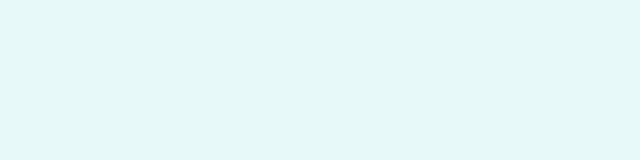
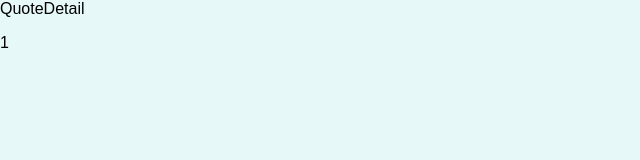
Before and after one commit to Fabianes96/react-complete-guide, a React (Create React App) app: page /quotes/1 in a window 1280 px wide. Shown: the top 160 px of the page, without its empty margins (0-640 px from the left). Built offline with nearby package versions, Linux system fonts and the light colour scheme.

Commit message:
Add quotes pages & routes

```diff
--- a/src/App.js
+++ b/src/App.js
@@ -1,8 +1,24 @@
+import {Redirect, Route, Switch} from 'react-router-dom'
+import { AllQuotes } from './pages/AllQuotes';
+import { NewQuote } from './pages/NewQuote';
+import { QuoteDetail } from './pages/QuoteDetail';
+
 function App() {
   return (
-    <div>
-
-    </div>
+    <Switch>
+      <Route exact path='/quotes'>
+        <AllQuotes />
+      </Route>
+      <Route path='/quotes/:quoteId'>
+        <QuoteDetail />
+      </Route>
+      <Route path='/new-quote'>
+        <NewQuote />
+      </Route>
+      <Route exact path="/">
+        <Redirect to="/quotes"/>
+      </Route>
+    </Switch>
   );
 }
 
--- a/src/index.js
+++ b/src/index.js
@@ -1,6 +1,12 @@
-import ReactDOM from 'react-dom';
+import ReactDOM from "react-dom";
+import { BrowserRouter } from "react-router-dom";
 
-import './index.css';
-import App from './App';
+import "./index.css";
+import App from "./App";
 
-ReactDOM.render(<App />, document.getElementById('root'));
+ReactDOM.render(
+  <BrowserRouter>
+    <App />
+  </BrowserRouter>,
+  document.getElementById("root")
+);
--- /dev/null
+++ b/src/pages/AllQuotes.js
@@ -0,0 +1,7 @@
+import React from 'react'
+
+export const AllQuotes = () => {
+  return (
+    <div>AllQuotes</div>
+  )
+}
--- /dev/null
+++ b/src/pages/NewQuote.js
@@ -0,0 +1,7 @@
+import React from 'react'
+
+export const NewQuote = () => {
+  return (
+    <div>NewQuote</div>
+  )
+}
--- /dev/null
+++ b/src/pages/QuoteDetail.js
@@ -0,0 +1,16 @@
+import React from 'react'
+import { Route, useParams } from 'react-router-dom'
+import Comments from '../components/comments/Comments';
+
+export const QuoteDetail = () => {
+  const params = useParams()
+  return (
+    <section>
+      <div>QuoteDetail</div>
+      <p>{params.quoteId}</p>
+      <Route path={`/quotes/${params.quoteId}/comments`}>
+        <Comments />
+      </Route>
+    </section>
+  );
+};
```
